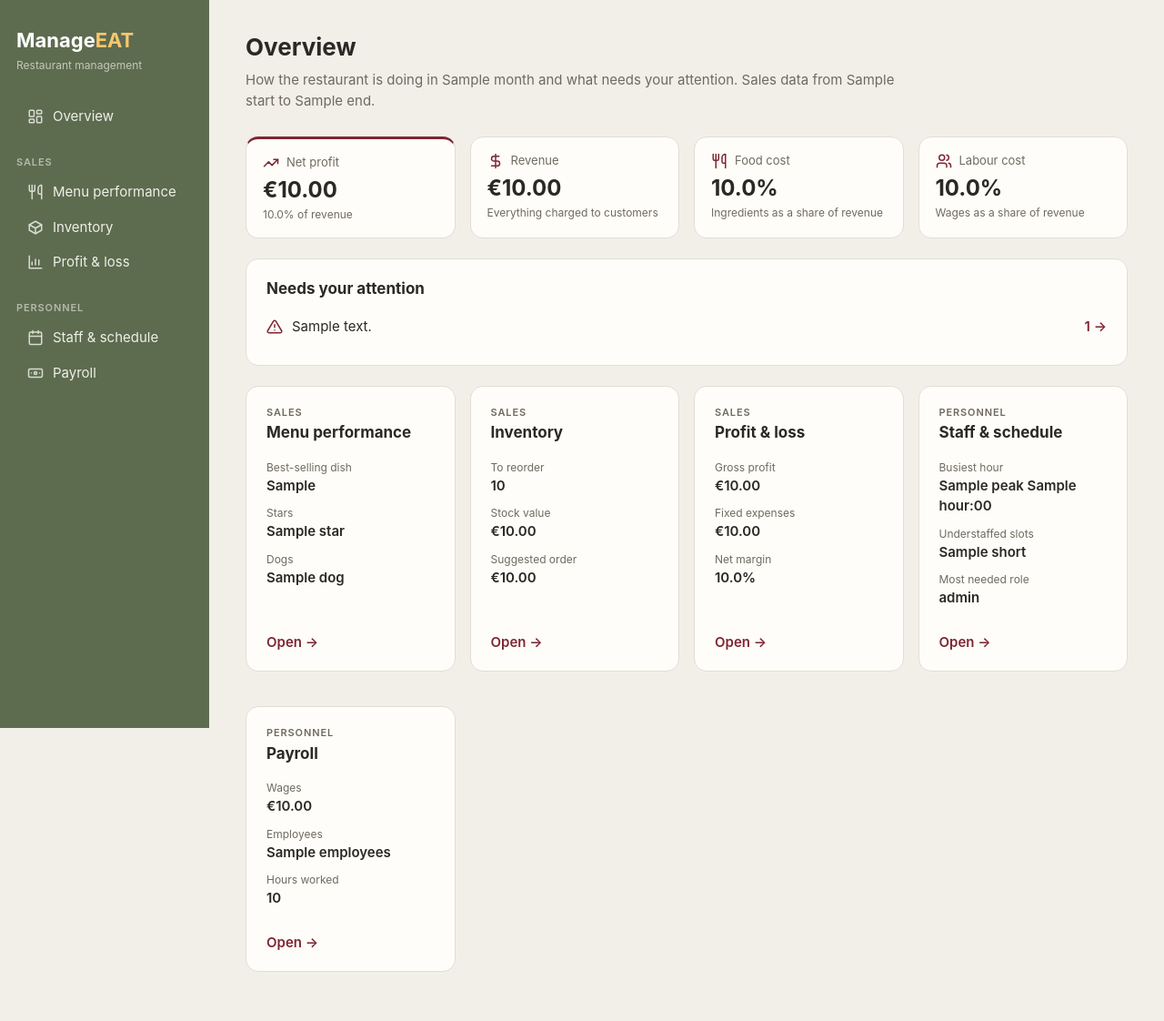
After one commit to liglesias1/ManageEAT, a FastAPI app: template templates/overview.html in a window 1280 px wide. The commit adds this page. Shown: the whole page at 91% size. Run offline with FastAPI, Linux system fonts and the light colour scheme; the template is opened without the code that fills it: most values are stand-ins (such as "Sample title", 1, 10 or a date in 2020).

Commit message:
feat: add overview home page with key figures and alerts from both domains

```diff
--- a/app.py
+++ b/app.py
@@ -3,7 +3,6 @@ from contextlib import asynccontextmanager
 
 import uvicorn  # the server that runs the FastAPI application
 from fastapi import FastAPI  # the web framework that creates the endpoints and handles requests and responses
-from fastapi.responses import RedirectResponse
 from fastapi.staticfiles import StaticFiles
 
 import config
@@ -16,6 +15,7 @@ from domains.sales.seed import seed_sales_if_empty
 from domains.sales.tables import SALES_SCHEMA
 from ingestion.schema import INPUT_SCHEMA
 from ingestion.seed import seed_if_empty
+from overview import router as overview_router  # página de inicio: junta las cifras de los dos dominios
 
 
 @asynccontextmanager
@@ -34,14 +34,10 @@ async def lifespan(app):
 
 
 app = FastAPI(title="ManageEAT", lifespan=lifespan)
+app.include_router(overview_router)
 app.include_router(sales_router)
 app.include_router(personnel_router)
 app.mount("/static", StaticFiles(directory=str(config.BASE_DIR / "static")), name="static")
-
-
-@app.get("/", include_in_schema=False)
-def home():
-    return RedirectResponse(url="/sales/menu")
 
 
 @app.get("/health")
--- a/static/style.css
+++ b/static/style.css
@@ -193,3 +193,20 @@ td.num, th.num { text-align: right; font-variant-numeric: tabular-nums; }
 .statement td.indent { padding-left: 26px; color: var(--muted); }
 .statement tr.subtotal td { font-weight: 600; border-top: 1px solid var(--ink); }
 .statement tr.total td, table tr.total td { font-weight: 700; border-top: 2px solid var(--ink); }
+
+
+/* Overview */
+.attention { margin-bottom: 22px; }
+.attention ul { list-style: none; margin: 8px 0 0; padding: 0; }
+.attention li { display: flex; align-items: center; gap: 10px; padding: 10px 0; border-bottom: 1px solid var(--line); }
+.attention li:last-child { border-bottom: none; }
+.attention li svg { width: 18px; height: 18px; flex-shrink: 0; color: var(--accent); }
+.attention li span { flex: 1; }
+.overview-grid { display: grid; grid-template-columns: repeat(auto-fit, minmax(200px, 1fr)); gap: 16px; }
+.card.section { display: flex; flex-direction: column; color: var(--ink); text-decoration: none; transition: border-color 0.15s; }
+.card.section:hover { border-color: var(--accent); }
+.card.section .nav-group { margin: 0 0 2px; color: var(--muted); opacity: 1; }
+.card.section dl { margin: 12px 0 16px; }
+.card.section dt { font-size: 12px; color: var(--muted); }
+.card.section dd { margin: 0 0 10px; font-size: 15px; font-weight: 600; }
+.card.section .link { margin-top: auto; }
--- a/templates/base.html
+++ b/templates/base.html
@@ -13,6 +13,10 @@
     <a class="brand" href="/">Manage<span>EAT</span></a>
     <p class="brand-sub">Restaurant management</p>
     <nav>
+      <a href="/" class="{{ 'active' if path == '/' else '' }}">
+        <svg viewBox="0 0 24 24" fill="none" stroke="currentColor" stroke-width="2" stroke-linecap="round" stroke-linejoin="round"><rect x="3" y="3" width="7" height="9" rx="1"/><rect x="14" y="3" width="7" height="5" rx="1"/><rect x="14" y="12" width="7" height="9" rx="1"/><rect x="3" y="16" width="7" height="5" rx="1"/></svg>
+        Overview
+      </a>
       <p class="nav-group">Sales</p>
       <a href="/sales/menu" class="{{ 'active' if path == '/sales/menu' else '' }}">
         <svg viewBox="0 0 24 24" fill="none" stroke="currentColor" stroke-width="2" stroke-linecap="round" stroke-linejoin="round"><path d="M3 2v7c0 1.1.9 2 2 2h4a2 2 0 0 0 2-2V2"/><path d="M7 2v20"/><path d="M21 15V2a5 5 0 0 0-5 5v6c0 1.1.9 2 2 2h3Zm0 0v7"/></svg>
--- /dev/null
+++ b/templates/overview.html
@@ -0,0 +1,115 @@
+{% extends "base.html" %}
+{% block title %}Overview{% endblock %}
+{% block heading %}Overview{% endblock %}
+{% block intro %}
+How the restaurant is doing in {{ month or "the period" }} and what needs your attention.
+Sales data from {{ start or "–" }} to {{ end or "–" }}.
+{% endblock %}
+
+{% block content %}
+<section class="kpis">
+  <div class="kpi highlight">
+    <div class="label">
+      <svg viewBox="0 0 24 24" fill="none" stroke="currentColor" stroke-width="2" stroke-linecap="round" stroke-linejoin="round"><path d="M22 7 13.5 15.5 8.5 10.5 2 17"/><path d="M16 7h6v6"/></svg>
+      Net profit
+    </div>
+    <div class="value">{{ pl.net_profit | eur }}</div>
+    <div class="note">{{ "%.1f" | format(pl.net_margin_pct) }}% of revenue</div>
+  </div>
+  <div class="kpi">
+    <div class="label">
+      <svg viewBox="0 0 24 24" fill="none" stroke="currentColor" stroke-width="2" stroke-linecap="round" stroke-linejoin="round"><path d="M12 2v20M17 5H9.5a3.5 3.5 0 0 0 0 7h5a3.5 3.5 0 0 1 0 7H6"/></svg>
+      Revenue
+    </div>
+    <div class="value">{{ pl.revenue | eur }}</div>
+    <div class="note">Everything charged to customers</div>
+  </div>
+  <div class="kpi">
+    <div class="label">
+      <svg viewBox="0 0 24 24" fill="none" stroke="currentColor" stroke-width="2" stroke-linecap="round" stroke-linejoin="round"><path d="M3 2v7c0 1.1.9 2 2 2h4a2 2 0 0 0 2-2V2"/><path d="M7 2v20"/><path d="M21 15V2a5 5 0 0 0-5 5v6c0 1.1.9 2 2 2h3Zm0 0v7"/></svg>
+      Food cost
+    </div>
+    <div class="value">{{ "%.1f" | format(pl.ingredients_pct) }}%</div>
+    <div class="note">Ingredients as a share of revenue</div>
+  </div>
+  <div class="kpi">
+    <div class="label">
+      <svg viewBox="0 0 24 24" fill="none" stroke="currentColor" stroke-width="2" stroke-linecap="round" stroke-linejoin="round"><path d="M16 21v-2a4 4 0 0 0-4-4H6a4 4 0 0 0-4 4v2"/><circle cx="9" cy="7" r="4"/><path d="M22 21v-2a4 4 0 0 0-3-3.9M16 3.1a4 4 0 0 1 0 7.8"/></svg>
+      Labour cost
+    </div>
+    <div class="value">{{ "%.1f" | format(pl.labor_pct) }}%</div>
+    <div class="note">Wages as a share of revenue</div>
+  </div>
+</section>
+
+<section class="card attention">
+  <h2>Needs your attention</h2>
+  {% if attention %}
+  <ul>
+    {% for item in attention %}
+    <li>
+      <svg viewBox="0 0 24 24" fill="none" stroke="currentColor" stroke-width="2" stroke-linecap="round" stroke-linejoin="round"><path d="M12 9v4M12 17h.01"/><path d="M10.3 3.9 1.8 18a2 2 0 0 0 1.7 3h17a2 2 0 0 0 1.7-3L13.7 3.9a2 2 0 0 0-3.4 0Z"/></svg>
+      <span>{{ item.text }}</span>
+      <a class="link" href="{{ item.link }}">{{ item.page }} →</a>
+    </li>
+    {% endfor %}
+  </ul>
+  {% else %}
+  <p class="muted">Nothing urgent. Everything is within its limits.</p>
+  {% endif %}
+</section>
+
+<div class="overview-grid">
+  <a class="card section" href="/sales/menu">
+    <p class="nav-group">Sales</p>
+    <h2>Menu performance</h2>
+    <dl>
+      <dt>Best-selling dish</dt><dd>{{ menu.best_seller or "–" }}</dd>
+      <dt>Stars</dt><dd>{{ menu.class_counts.star }}</dd>
+      <dt>Dogs</dt><dd>{{ menu.class_counts.dog }}</dd>
+    </dl>
+    <span class="link">Open →</span>
+  </a>
+  <a class="card section" href="/sales/inventory">
+    <p class="nav-group">Sales</p>
+    <h2>Inventory</h2>
+    <dl>
+      <dt>To reorder</dt><dd>{{ inventory.to_reorder + inventory.out_of_stock }}</dd>
+      <dt>Stock value</dt><dd>{{ inventory.stock_value | eur }}</dd>
+      <dt>Suggested order</dt><dd>{{ inventory.order_value | eur }}</dd>
+    </dl>
+    <span class="link">Open →</span>
+  </a>
+  <a class="card section" href="/sales/profit-loss">
+    <p class="nav-group">Sales</p>
+    <h2>Profit &amp; loss</h2>
+    <dl>
+      <dt>Gross profit</dt><dd>{{ pl.gross_profit | eur }}</dd>
+      <dt>Fixed expenses</dt><dd>{{ pl.fixed | eur }}</dd>
+      <dt>Net margin</dt><dd>{{ "%.1f" | format(pl.net_margin_pct) }}%</dd>
+    </dl>
+    <span class="link">Open →</span>
+  </a>
+  <a class="card section" href="/personnel/schedule">
+    <p class="nav-group">Personnel</p>
+    <h2>Staff &amp; schedule</h2>
+    <dl>
+      <dt>Busiest hour</dt>
+      <dd>{% if schedule.peak %}{{ schedule.peak.day_name }} {{ schedule.peak.hour }}:00{% else %}–{% endif %}</dd>
+      <dt>Understaffed slots</dt><dd>{{ schedule.short }}</dd>
+      <dt>Most needed role</dt><dd>{{ schedule.most_missing_role or "None" }}</dd>
+    </dl>
+    <span class="link">Open →</span>
+  </a>
+  <a class="card section" href="/personnel/payroll">
+    <p class="nav-group">Personnel</p>
+    <h2>Payroll</h2>
+    <dl>
+      <dt>Wages</dt><dd>{{ wages | eur }}</dd>
+      <dt>Employees</dt><dd>{{ employees }}</dd>
+      <dt>Hours worked</dt><dd>{{ "%.0f" | format(hours) }}</dd>
+    </dl>
+    <span class="link">Open →</span>
+  </a>
+</div>
+{% endblock %}
```
Also changed, not shown: overview.py (added, +86 -0 lines), tests/sales/test_pages.py (+0 -6 lines), tests/test_overview.py (added, +38 -0 lines).
